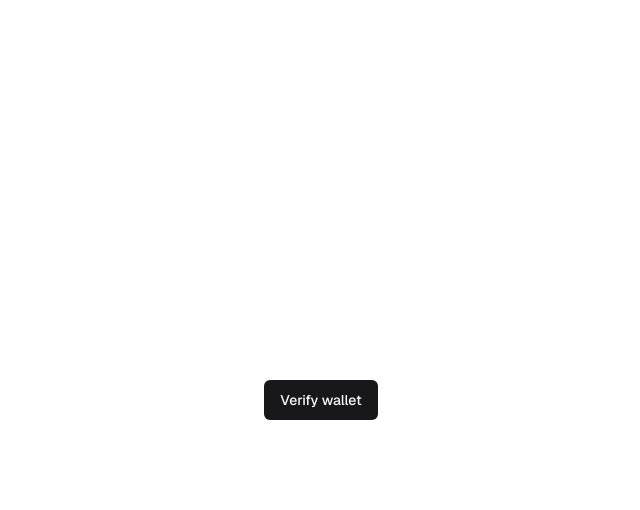
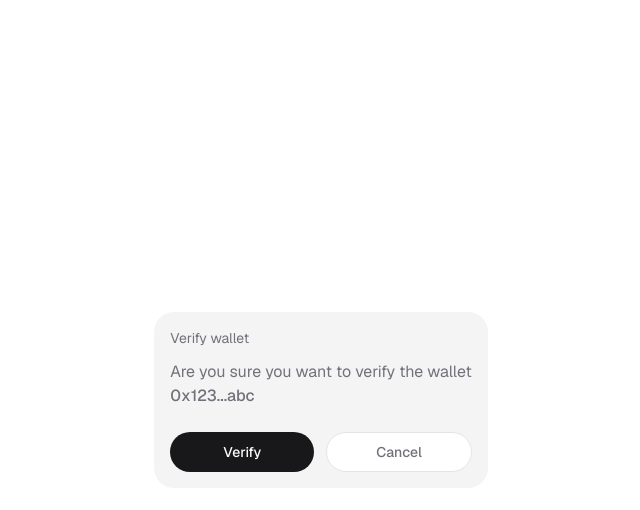
Before and after one commit to vaunblu/lab, a Next.js app: page / in a window 1280 px wide. Both pictures are taken after a click on the button "Verify wallet". Shown: the top 510 px of the page, without its empty margins (319-959 px from the left). Built offline with nearby package versions, Linux system fonts and the light colour scheme.

Commit message:
chore: finish the initial style of the verify wallet

```diff
--- a/src/app/verify-wallet-button.tsx
+++ b/src/app/verify-wallet-button.tsx
@@ -2,8 +2,77 @@
 
 import * as React from "react";
 import { Button } from "@/components/ui/button";
+import { AnimatePresence, motion } from "framer-motion";
 
 export function VerifyWalletButton() {
   const [open, setOpen] = React.useState(false);
-  return <Button>Verify wallet</Button>;
+
+  React.useEffect(() => {
+    const handleKeyDown = (event: KeyboardEvent) => {
+      if (event.key === "Escape") {
+        setOpen(false);
+      }
+    };
+
+    window.addEventListener("keydown", handleKeyDown);
+    return () => window.removeEventListener("keydown", handleKeyDown);
+  }, [open]);
+
+  return (
+    <>
+      <motion.div layoutId="wrapper" style={{ borderRadius: 20 }}>
+        <Button
+          variant="secondary"
+          onClick={() => setOpen(true)}
+          style={{ borderRadius: 20 }}
+        >
+          <motion.span layoutId="title">Verify wallet</motion.span>
+        </Button>
+      </motion.div>
+
+      <AnimatePresence>
+        {open ? (
+          <motion.div
+            layoutId="wrapper"
+            className="absolute max-w-sm bg-muted p-4 text-muted-foreground"
+            style={{ borderRadius: 20 }}
+          >
+            <motion.span
+              layoutId="title"
+              className="absolute left-4 top-4 text-sm"
+            >
+              Verify wallet
+            </motion.span>
+            <motion.div
+              initial={{ opacity: 0, y: 20, filter: "blur(4px)" }}
+              animate={{ opacity: 1, y: 0, filter: "blur(0px)" }}
+              exit={{ opacity: 0, y: 20, filter: "blur(4px)" }}
+              transition={{ duration: 0.4 }}
+              className="space-y-6 pt-8"
+            >
+              <div>
+                <p>Are you sure you want to verify the wallet</p>
+                <p className="font-medium">0x123...abc</p>
+              </div>
+              <div className="flex items-center gap-3">
+                <Button
+                  className="w-full rounded-full"
+                  onClick={() => setOpen(false)}
+                >
+                  Verify
+                </Button>
+                <Button
+                  variant="outline"
+                  className="w-full rounded-full"
+                  onClick={() => setOpen(false)}
+                >
+                  Cancel
+                </Button>
+              </div>
+            </motion.div>
+          </motion.div>
+        ) : null}
+      </AnimatePresence>
+    </>
+  );
 }
```
